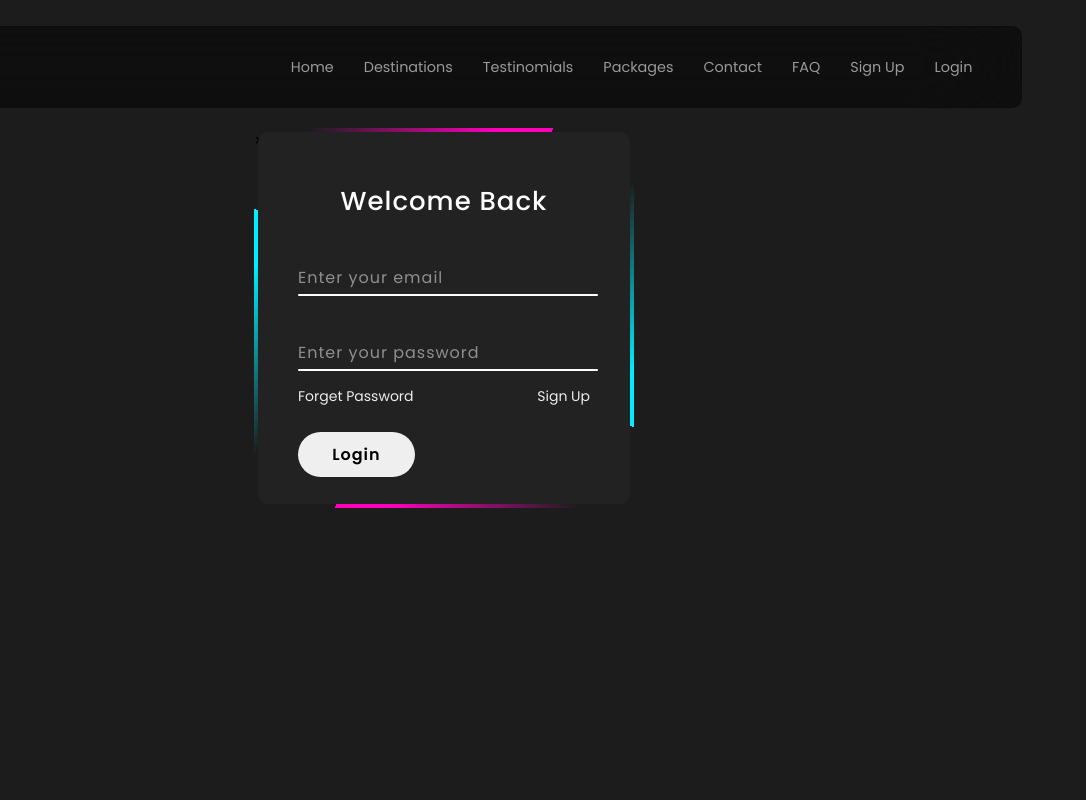
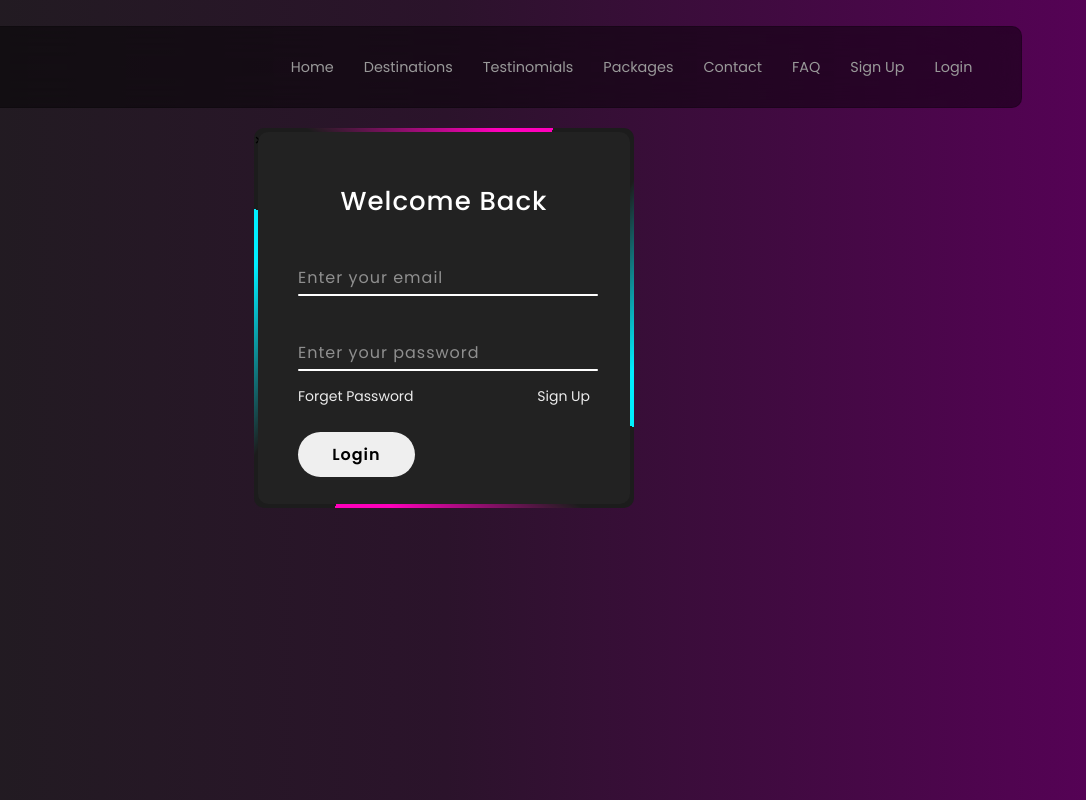
Before and after one commit to Mohammed-Faisal-34/mohamfaisal34.github.io, a plain HTML site: page Frontend/login.html in a window 1280 px wide. Shown: the full height of the page, 194-1280 px from the left. Drawn offline with Linux system fonts and the light colour scheme.

Commit message:
Frontend

```diff
--- a/Frontend/login.html
+++ b/Frontend/login.html
@@ -19,7 +19,7 @@
 }
 
     body {
-    background: #1c1c1c;
+        background: linear-gradient(to right, #1e1e1e, #2b132b, #550255);
    }
 
     :root {
```
Also changed, not shown: Frontend/signup.html (+1 -1 lines), frontend/login.html (+1 -1 lines), frontend/signup.html (+1 -1 lines).
